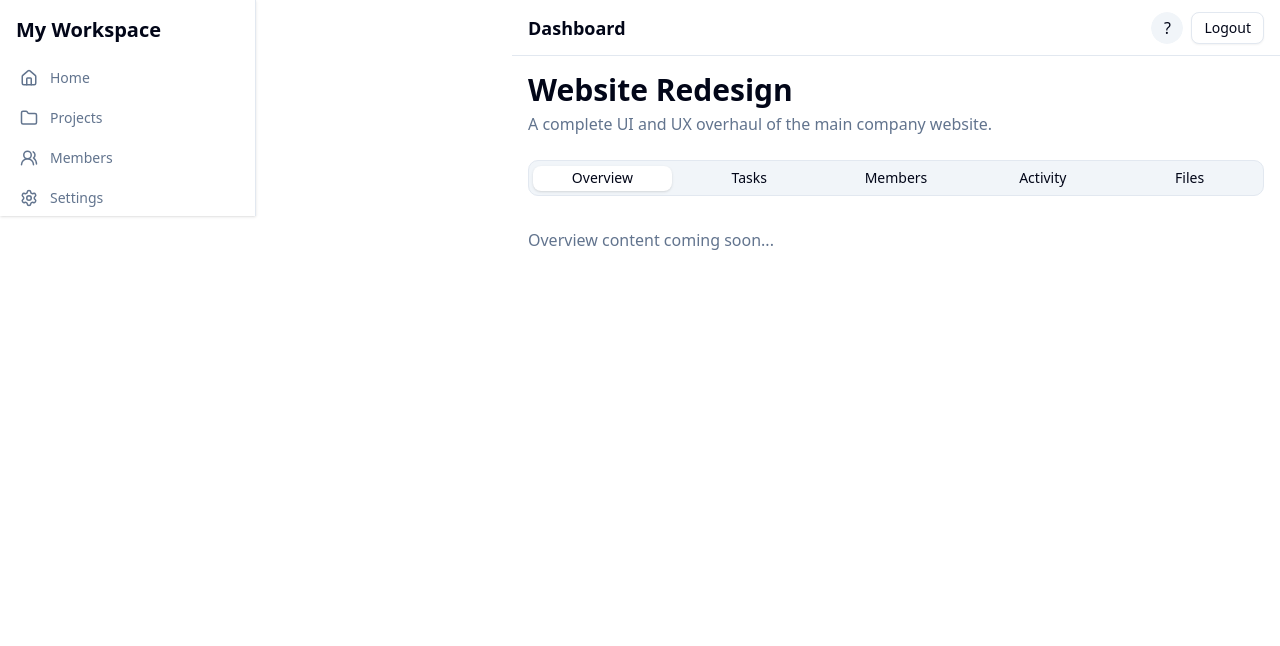
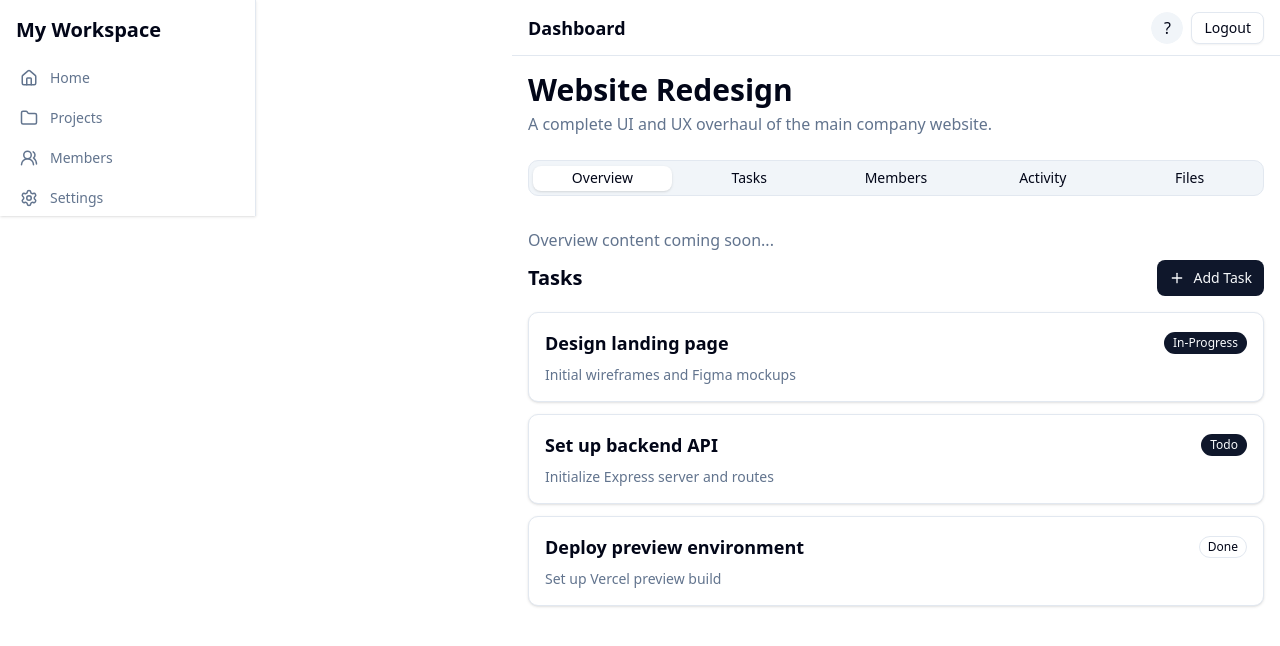
Before and after one commit to AmmarJamil23/MERN-projects, a React (Vite) app in the folder smartclient/client/: page /dashboard/projects/1 in a window 1280 px wide. Shown: the top 646 px of the page. Built offline with nearby package versions, Linux system fonts and the light colour scheme.

Commit message:
tasks UI

```diff
--- a/smartclient/client/src/components/layout/Sidebar.jsx
+++ b/smartclient/client/src/components/layout/Sidebar.jsx
@@ -7,21 +7,22 @@ const navItems = [
   { name: "Home", icon: Home, to: "/dashboard" },
   { name: "Projects", icon: Folder, to: "/dashboard/projects" },
   { name: "Members", icon: Users2, to: "/dashboard/members" },
-    { name: "Settings", icon: Settings, to: "/dashboard/settings"},
+  { name: "Settings", icon: Settings, to: "/dashboard/settings" }
 ];
 
 const Sidebar = ({ open }) => {
   const location = useLocation();
 
   return (
-    <div className={cn(
-        "bg-card border-r shadow-sm h-full fixed md:static top-0 left-0 z-50 transition-all",
+    <div
+      className={cn(
+        "bg-card border-r shadow-sm h-full fixed md:static top-0 left-0 z-50 transition-all overflow-hidden",
         open ? "w-64" : "w-0 md:w-64"
-    )}>
+      )}
+    >
+      <div className="p-4 text-xl font-bold">My Workspace</div>
 
-        <div className='p-4 text-xl font-bold'>My Workspace</div>
-
-    <nav className='px-2 space-y-1'>
+      <nav className="px-2 space-y-1">
         {navItems.map((item) => {
           const Icon = item.icon;
           const active = location.pathname === item.to;
@@ -32,18 +33,19 @@ const Sidebar = ({ open }) => {
               to={item.to}
               className={cn(
                 "flex items-center gap-3 px-3 py-2 rounded-md text-sm font-medium transition-colors",
-                    active ? "bg-primary text-primary-foreground" : "text-muted-foreground hover:bg-muted"
+                active
+                  ? "bg-primary text-primary-foreground"
+                  : "text-muted-foreground hover:bg-muted"
               )}
             >
               <Icon size={18} />
               {item.name}
             </Link>
-            )
+          );
         })}
-
       </nav>
     </div>
-  )
+  );
 }
 
-export default Sidebar
+export default Sidebar;
--- /dev/null
+++ b/smartclient/client/src/components/tasks/AddTaskButton.jsx
@@ -0,0 +1,11 @@
+import { Button } from "@/components/ui/button";
+import { Plus } from "lucide-react";
+
+export default function AddTaskButton() {
+  return (
+    <Button className="flex items-center gap-2">
+      <Plus size={18} />
+      Add Task
+    </Button>
+  );
+}
--- /dev/null
+++ b/smartclient/client/src/components/tasks/TaskCard.jsx
@@ -0,0 +1,21 @@
+import { Badge } from "@/components/ui/badge";
+
+export default function TaskCard({ task }) {
+  return (
+    <div className="border rounded-lg p-4 shadow-sm bg-card">
+      <div className="flex justify-between items-center">
+        <h3 className="font-semibold text-lg">{task.title}</h3>
+        <Badge
+          variant={task.status === "done" ? "success" : "default"}
+          className="capitalize"
+        >
+          {task.status}
+        </Badge>
+      </div>
+
+      <p className="text-muted-foreground text-sm mt-2">
+        {task.description}
+      </p>
+    </div>
+  );
+}
--- /dev/null
+++ b/smartclient/client/src/components/tasks/TasksTab.jsx
@@ -0,0 +1,34 @@
+import { useProjectTasks } from "@/features/tasks/useProjectTasks";
+import TaskCard from "./TaskCard";
+import AddTaskButton from "./AddTaskButton";
+
+export default function TasksTab({ projectId }) {
+  const { data: tasks, isLoading } = useProjectTasks(projectId);
+
+  return (
+    <div className="space-y-4">
+      {/* Header */}
+      <div className="flex justify-between items-center">
+        <h2 className="text-xl font-bold">Tasks</h2>
+        <AddTaskButton />
+      </div>
+
+      {/* List */}
+      {isLoading && <p>Loading tasks...</p>}
+
+      {!isLoading && tasks.length === 0 && (
+        <p className="text-muted-foreground text-sm">
+          No tasks yet. Create one!
+        </p>
+      )}
+
+      {!isLoading && tasks.length > 0 && (
+        <div className="space-y-3">
+          {tasks.map((task) => (
+            <TaskCard key={task._id} task={task} />
+          ))}
+        </div>
+      )}
+    </div>
+  );
+}
--- /dev/null
+++ b/smartclient/client/src/features/tasks/useProjectTasks.js
@@ -0,0 +1,25 @@
+export function useProjectTasks(projectId) {
+  return {
+    data: [
+      {
+        _id: "t1",
+        title: "Design landing page",
+        description: "Initial wireframes and Figma mockups",
+        status: "in-progress",
+      },
+      {
+        _id: "t2",
+        title: "Set up backend API",
+        description: "Initialize Express server and routes",
+        status: "todo",
+      },
+      {
+        _id: "t3",
+        title: "Deploy preview environment",
+        description: "Set up Vercel preview build",
+        status: "done",
+      },
+    ],
+    isLoading: false,
+  };
+}
--- a/smartclient/client/src/layouts/DashboardLayout.jsx
+++ b/smartclient/client/src/layouts/DashboardLayout.jsx
@@ -1,28 +1,34 @@
-import React from 'react'
-import { useState } from 'react'
+import React, { useState } from 'react'
 import Sidebar from '@/components/layout/Sidebar'
 import Topbar from '@/components/layout/Topbar'
-
+import { cn } from "@/lib/utils";
 
 const DashboardLayout = ({ children }) => {
-  const [open, setOpen] = useState(false);
-
+  const [open, setOpen] = useState(false)
 
   return (
-    <div className='flex min-h-screen'>
+    <div className="flex min-h-screen">
 
-        <Sidebar open={open} />
+      <Sidebar open={open} setOpen={setOpen} />
 
-        <div className='flex-1 flex flex-col md:ml-64'>
-            <Topbar setOpen={setOpen} />
+      <div
+        className={cn(
+          "flex-1 flex flex-col transition-all",
+          open ? "ml-64" : "ml-0",
+          "md:ml-64"
+        )}
+      >
 
-            <main className='p-4'>
-                {children}
-            </main>
-        </div>
+        <Topbar setOpen={setOpen} />
+
+        <main className="p-4">
+          {children}
+        </main>
+
+      </div>
 
     </div>
   )
 }
 
-export default DashboardLayout;
+export default DashboardLayout
--- a/smartclient/client/src/pages/ProjectDetails.jsx
+++ b/smartclient/client/src/pages/ProjectDetails.jsx
@@ -1,7 +1,7 @@
 import { useParams } from "react-router-dom";
 import DashboardLayout from "@/layouts/DashboardLayout";
 import { Tabs, TabsList, TabsTrigger, TabsContent } from "@/components/ui/tabs";
-
+import TasksTab from "@/components/tasks/TasksTab";
 // MULTIPLE DUMMY PROJECTS
 const dummyProjects = [
   {
@@ -49,9 +49,7 @@ export default function ProjectDetails() {
           <p className="text-muted-foreground">Overview content coming soon...</p>
         </TabsContent>
 
-        <TabsContent value="tasks" className="mt-6">
-          <p className="text-muted-foreground">Tasks UI coming soon...</p>
-        </TabsContent>
+        <TasksTab projectId={projectId} />
 
         <TabsContent value="members" className="mt-6">
           <p className="text-muted-foreground">Members UI coming soon...</p>
```
Lines whose indentation alone changed are shown as unchanged.
